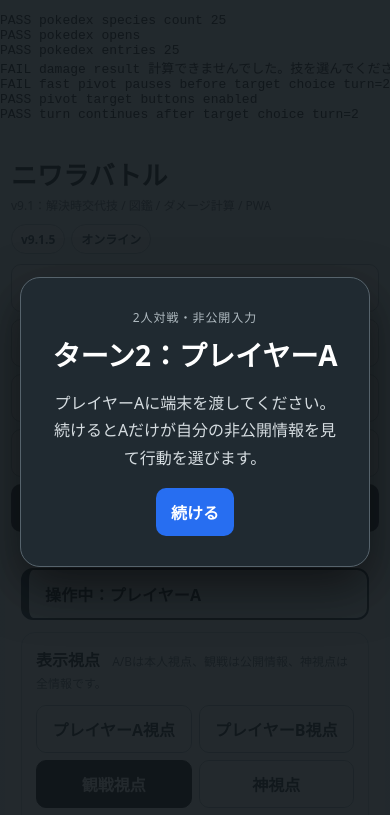
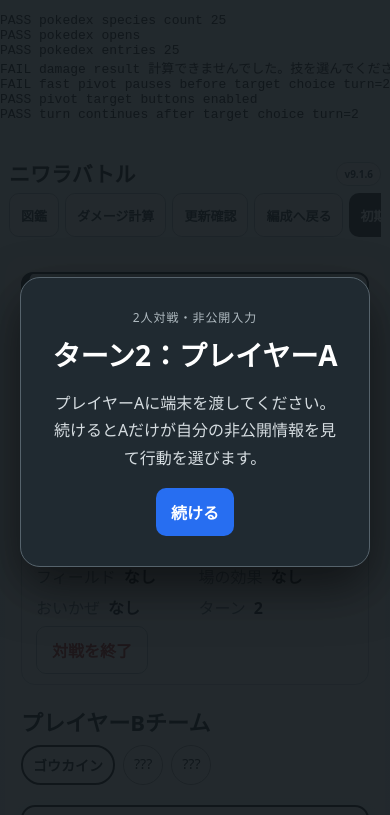
Before and after one commit to ntmftnk/niwara-battle, a plain HTML site: page smoke.html in a window 390 px wide. Shown: the top 815 px of the page. Drawn offline with Linux system fonts and the light colour scheme.

Commit message:
Add files via upload

```diff
--- a/pwa.js
+++ b/pwa.js
@@ -1,7 +1,7 @@
 (() => {
   "use strict";
 
-  const APP_VERSION = "9.1.5";
+  const APP_VERSION = "9.1.6";
   const installButton = document.getElementById("pwa-install-button");
   const checkButton = document.getElementById("pwa-update-check-button");
   const banner = document.getElementById("pwa-update-banner");
@@ -16,7 +16,7 @@
   let refreshing = false;
   let toastTimer = null;
 
-  if (versionBadge) versionBadge.textContent = "v9.1.5";
+  if (versionBadge) versionBadge.textContent = "v9.1.6";
 
   function showToast(message, ms = 2800) {
     if (!toast) return;
--- a/style.css
+++ b/style.css
@@ -851,4 +851,122 @@ body.utility-modal-open{
 .speed-result-table .speed-impossible{font-weight:700}
 .speed-summary{display:grid;gap:4px;margin-bottom:8px}
 @media(max-width:560px){.speed-result-table{font-size:.9rem}.speed-result-table th,.speed-result-table td{padding:8px 6px}}
-\n\n/* v9.1.5 控え状態モーダル */\n.bench-status-body{display:grid;grid-template-columns:repeat(2,minmax(0,1fr));gap:16px}\n.bench-status-section{min-width:0}\n.bench-status-section h3{margin:0 0 10px;font-size:17px}\n.bench-status-list{display:grid;gap:10px}\n.bench-status-card{border:1px solid #d9e0e4;border-radius:12px;padding:12px;background:#fff;min-width:0}\n.bench-status-card.fainted{opacity:.7}\n.bench-status-card.unknown{background:#f6f8f9;color:#65727a}\n.bench-status-card h4{margin:0 0 7px;font-size:16px}\n.bench-status-card pre{margin:0;white-space:pre-wrap;overflow-wrap:anywhere;font:inherit;line-height:1.55}\n.bench-status-empty{padding:14px;border:1px dashed #cbd5db;border-radius:12px;color:#65727a}\n@media(max-width:700px){.bench-status-body{grid-template-columns:1fr}.bench-status-card{padding:11px}}\n
+
+
+/* v9.1.5 控え状態モーダル */
+.bench-status-body{display:grid;grid-template-columns:repeat(2,minmax(0,1fr));gap:16px}
+.bench-status-section{min-width:0}
+.bench-status-section h3{margin:0 0 10px;font-size:17px}
+.bench-status-list{display:grid;gap:10px}
+.bench-status-card{border:1px solid #d9e0e4;border-radius:12px;padding:12px;background:#fff;min-width:0}
+.bench-status-card.fainted{opacity:.7}
+.bench-status-card.unknown{background:#f6f8f9;color:#65727a}
+.bench-status-card h4{margin:0 0 7px;font-size:16px}
+.bench-status-card pre{margin:0;white-space:pre-wrap;overflow-wrap:anywhere;font:inherit;line-height:1.55}
+.bench-status-empty{padding:14px;border:1px dashed #cbd5db;border-radius:12px;color:#65727a}
+@media(max-width:700px){.bench-status-body{grid-template-columns:1fr}.bench-status-card{padding:11px}}
+
+
+/* ============================================================
+   v9.1.6 Mobile compact tool rails
+   - PWA上部ヘッダーを2段の小型表示へ
+   - 図鑑/計算/控え確認などのツール群を横スクロール1段へ
+   ============================================================ */
+@media (max-width:760px){
+  .app-header{
+    display:grid!important;
+    grid-template-columns:minmax(0,1fr) auto;
+    grid-template-areas:"brand status" "actions actions";
+    align-items:center!important;
+    gap:6px 10px!important;
+    margin-bottom:10px;
+    padding-top:max(7px,env(safe-area-inset-top))!important;
+    padding-right:max(4px,env(safe-area-inset-right))!important;
+    padding-bottom:6px!important;
+    padding-left:max(4px,env(safe-area-inset-left))!important;
+  }
+  .app-header>div:first-child{grid-area:brand;min-width:0}
+  .app-header h1{font-size:21px!important;line-height:1.15;white-space:nowrap}
+  .app-header .subtitle{display:none}
+  .pwa-runtime-status{grid-area:status;width:auto!important;margin:0!important;justify-content:flex-end;gap:4px}
+  .runtime-badge{min-height:24px;padding:2px 7px;font-size:10px}
+  #pwa-network-status{display:none}
+  .header-actions{
+    grid-area:actions;
+    display:flex!important;
+    grid-template-columns:none!important;
+    flex-flow:row nowrap!important;
+    width:100%!important;
+    gap:6px!important;
+    overflow-x:auto;
+    overflow-y:hidden;
+    padding:1px 0 3px;
+    scrollbar-width:none;
+    -webkit-overflow-scrolling:touch;
+    overscroll-behavior-x:contain;
+  }
+  .header-actions::-webkit-scrollbar{display:none}
+  .header-actions button{
+    flex:0 0 auto!important;
+    width:auto!important;
+    min-height:44px!important;
+    padding:7px 11px!important;
+    font-size:13px!important;
+    white-space:nowrap;
+  }
+
+  .view-toolbar{gap:8px;padding:10px;margin-bottom:8px}
+
+  .view-toolbar .view-buttons,
+  .selection-view-toolbar .view-buttons{
+    display:flex!important;
+    grid-template-columns:none!important;
+    flex-flow:row nowrap!important;
+    width:100%!important;
+    gap:6px!important;
+    overflow-x:auto;
+    overflow-y:hidden;
+    padding-bottom:2px;
+    scrollbar-width:none;
+    -webkit-overflow-scrolling:touch;
+    overscroll-behavior-x:contain;
+  }
+  .view-toolbar .view-buttons::-webkit-scrollbar,
+  .selection-view-toolbar .view-buttons::-webkit-scrollbar{display:none}
+  .view-toolbar .view-buttons button,
+  .selection-view-toolbar .view-buttons button{
+    flex:0 0 auto!important;
+    width:auto!important;
+    min-height:42px!important;
+    padding:7px 10px!important;
+    font-size:12.5px!important;
+    white-space:nowrap;
+  }
+  .view-toolbar-actions{width:100%;gap:5px}
+  .battle-utility-buttons{
+    display:flex!important;
+    grid-template-columns:none!important;
+    flex-flow:row nowrap!important;
+    width:100%!important;
+    gap:6px!important;
+    overflow-x:auto;
+    overflow-y:hidden;
+    padding-top:6px;
+    padding-bottom:2px;
+    scrollbar-width:none;
+    -webkit-overflow-scrolling:touch;
+    overscroll-behavior-x:contain;
+  }
+  .battle-utility-buttons::-webkit-scrollbar{display:none}
+  .battle-utility-buttons button{
+    flex:0 0 auto!important;
+    width:auto!important;
+    min-height:44px!important;
+    padding:7px 10px!important;
+    font-size:12.5px!important;
+    white-space:nowrap;
+  }
+}
+@media (max-width:480px){
+  .header-actions,.battle-utility-buttons{grid-template-columns:none!important}
+}
--- a/sw.js
+++ b/sw.js
@@ -1,7 +1,7 @@
-/* ニワラバトル v9.1.5 PWA Service Worker
+/* ニワラバトル v9.1.6 PWA Service Worker
  * アプリシェルをバージョン単位で固定し、更新はユーザー操作で一括切替する。
  */
-const APP_VERSION = "9.1.5";
+const APP_VERSION = "9.1.6";
 const CACHE_PREFIX = "niwara-battle-shell-";
 const CACHE_NAME = `${CACHE_PREFIX}${APP_VERSION}`;
 const APP_SHELL = [
--- a/v9_tools.js
+++ b/v9_tools.js
@@ -1,5 +1,5 @@
 // ============================================================
-// ニワラバトル v9.1.5 utility tools
+// ニワラバトル v9.1.6 utility tools
 // - 図鑑
 // - ダメージ計算シミュレーター
 // - 素早さ比較ツール
@@ -379,7 +379,15 @@
 
   $("open-pokedex-button")?.addEventListener("click",openDex);$("battle-pokedex-button")?.addEventListener("click",openDex);$("pokedex-close")?.addEventListener("click",()=>closeModal(pokedexModal));pokedexModal?.querySelector("[data-close-pokedex]")?.addEventListener("click",()=>closeModal(pokedexModal));pokedexSearch?.addEventListener("input",renderDexList);
   $("open-damage-calc-button")?.addEventListener("click",openDamage);$("battle-damage-calc-button")?.addEventListener("click",openDamage);$("damage-calc-close")?.addEventListener("click",()=>closeModal(damageModal));damageModal?.querySelector("[data-close-damage-calc]")?.addEventListener("click",()=>closeModal(damageModal));$("damage-load-current")?.addEventListener("click",loadCurrent);$("damage-swap-sides")?.addEventListener("click",swapDamageSides);$("damage-calculate")?.addEventListener("click",calcDamage);
-  $("open-speed-check-button")?.addEventListener("click",openSpeed);$("battle-speed-check-button")?.addEventListener("click",openSpeed);$("speed-check-close")?.addEventListener("click",()=>closeModal(speedModal));speedModal?.querySelector("[data-close-speed-check]")?.addEventListener("click",()=>closeModal(speedModal));$("speed-load-current")?.addEventListener("click",loadCurrentSpeed);$("speed-calculate")?.addEventListener("click",calcSpeed);speedIds.targetSpecies?.addEventListener("change",()=>{speedSetLoadNote("target",null);speedRefreshAbility("target");});speedIds.chaserSpecies?.addEventListener("change",()=>{speedSetLoadNote("chaser",null);speedRefreshAbility("chaser");});
+  // v9.1.6: PC/PWAでボタン個別結線が古いDOM/キャッシュ状態に影響されないよう、
+  // 素早さ比較の起動だけはdocument委譲で一元化する。ヘッダー/対戦中ボタンとも同じ経路。
+  document.addEventListener("click",e=>{
+    const trigger=e.target instanceof Element?e.target.closest("[data-open-speed-check]"):null;
+    if(!trigger)return;
+    e.preventDefault();
+    openSpeed();
+  },true);
+  $("speed-check-close")?.addEventListener("click",()=>closeModal(speedModal));speedModal?.querySelector("[data-close-speed-check]")?.addEventListener("click",()=>closeModal(speedModal));$("speed-load-current")?.addEventListener("click",loadCurrentSpeed);$("speed-calculate")?.addEventListener("click",calcSpeed);speedIds.targetSpecies?.addEventListener("change",()=>{speedSetLoadNote("target",null);speedRefreshAbility("target");});speedIds.chaserSpecies?.addEventListener("change",()=>{speedSetLoadNote("chaser",null);speedRefreshAbility("chaser");});
   ids.atkSpecies?.addEventListener("change",()=>{loadedBattleSnapshots.atk=null;setLoadNote("atk",null);refreshSide("atk");});ids.defSpecies?.addEventListener("change",()=>{loadedBattleSnapshots.def=null;setLoadNote("def",null);refreshSide("def");});ids.move?.addEventListener("change",syncLoadedStagesToMove);
   document.addEventListener("keydown",e=>{if(e.key==="Escape"){closeModal(pokedexModal);closeModal(damageModal);closeModal(speedModal);}});
   populateBaseSelects();populateSpeedTool();renderDexList();renderDexDetail();
```
Also changed, not shown: index.html (+5 -5 lines), AUDIT_v9_1_6.txt (added), README_v9_1_6.txt (added).
